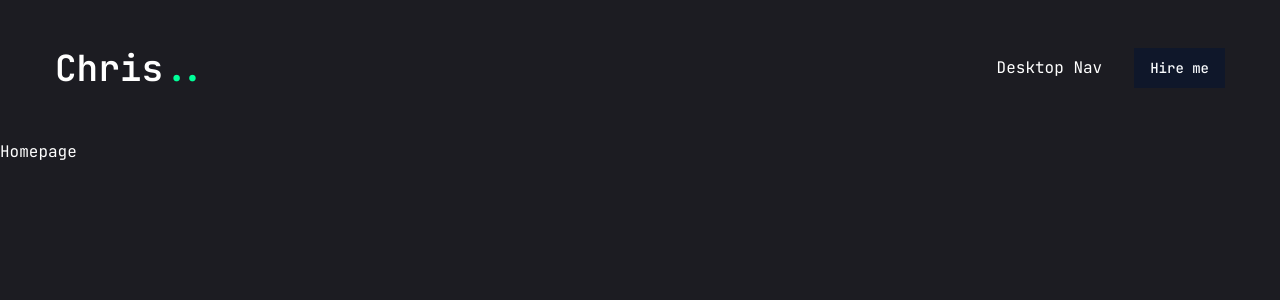
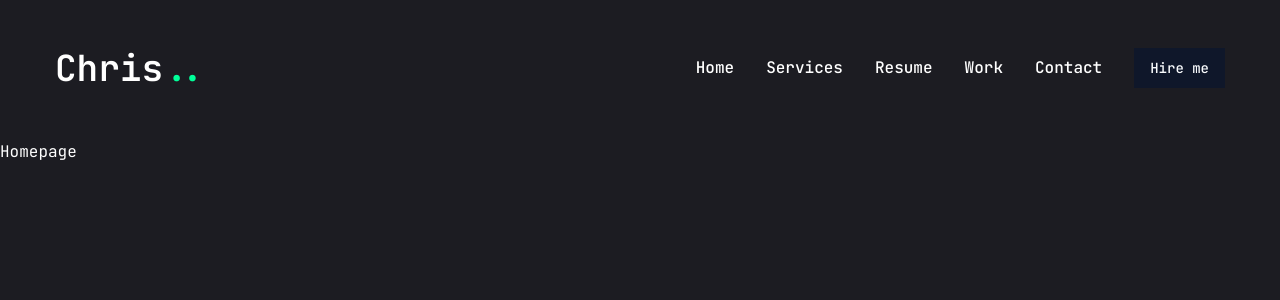
Before and after one commit to chrisanhthien/porfolio, a Next.js app: page / in a window 1280 px wide. Shown: the top 300 px of the page. Built offline with nearby package versions, Linux system fonts and the light colour scheme.

Commit message:
Add Nav and styling

```diff
--- a/components/Nav.jsx
+++ b/components/Nav.jsx
@@ -1,8 +1,46 @@
+"use client";
+import Link from "next/link";
+import { usePathname } from "next/navigation";
+
+const links = [
+  {
+    name: "home",
+    path: "/home",
+  },
+  {
+    name: "services",
+    path: "/services",
+  },
+  {
+    name: "resume",
+    path: "/resume",
+  },
+  {
+    name: "work",
+    path: "/work",
+  },
+  {
+    name: "contact",
+    path: "/contact",
+  },
+];
 
 const Nav = () => {
-  return (
-    <div>Desktop Nav</div>
-  )
+  const pathname = usePathname();
+  console.log(pathname);
+//` backticks != '
+  return (<nav className="flex gap-8">
+    {links.map((link,index)=>{
+      return (<Link
+      href={link.path}
+      key={index}
+      className={`${link.path === pathname && "text-accent border-b-2 border-accent"} capitalize font-medium hover:text-accent transition-all`}>
+        {link.name}
+      </Link>);
+    })}
+
+  </nav>
+  );
 }
 
 export default Nav
```
